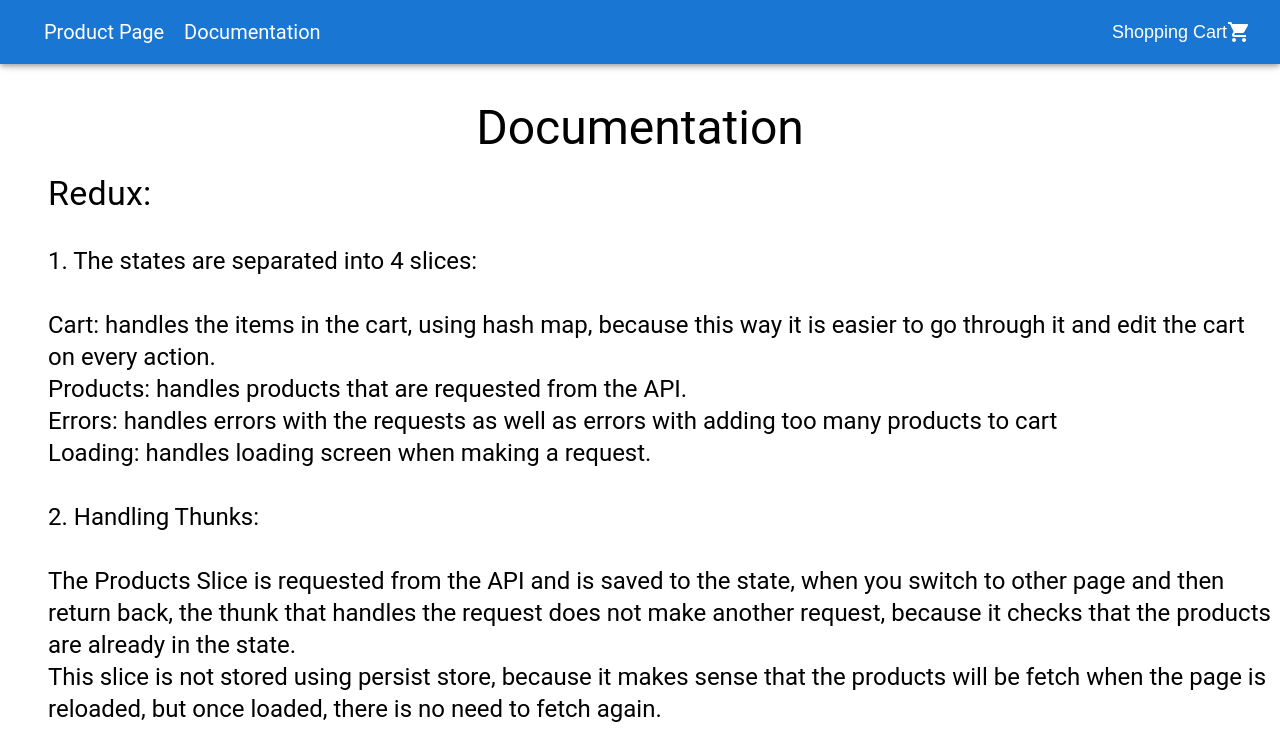
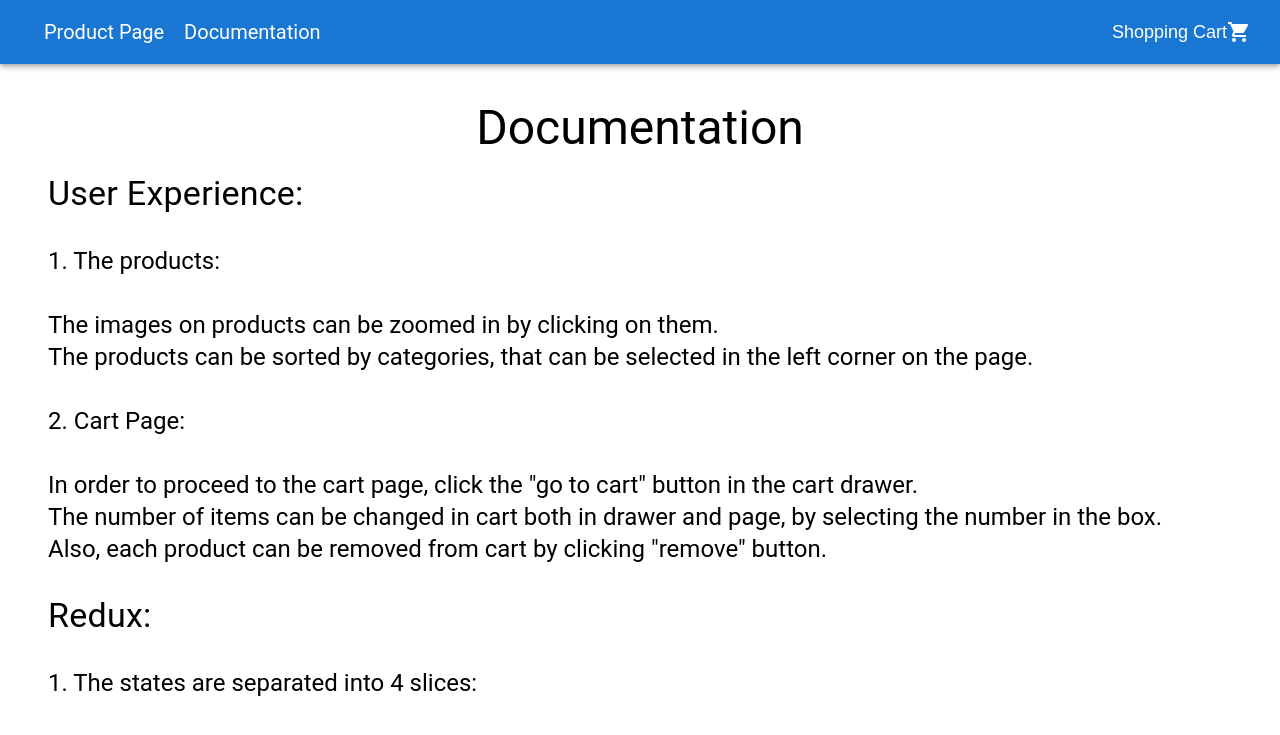
Before and after one commit to MaxKuryez/shopping-cart, a React (Create React App) app: page /documentation in a window 1280 px wide. Shown: the top 735 px of the page. Built offline with nearby package versions, Linux system fonts and the light colour scheme.

Commit message:
changed docs

```diff
--- a/src/components/pages/documentPage/documentPage.tsx
+++ b/src/components/pages/documentPage/documentPage.tsx
@@ -6,6 +6,22 @@ const DocumentPage = () => {
     <>
       <Header />
       <HeaderCopy variant="h3" component="h1" gutterBottom textAlign="center">Documentation</HeaderCopy>
+      <TypographyStyled variant="h4" component="h1">User Experience:</TypographyStyled>
+      <TypographyStyled variant="h5" component="h1">
+        1. The products:
+        <br/><br/>
+        The images on products can be zoomed in by clicking on them.
+        <br/>
+        The products can be sorted by categories, that can be selected in the left corner on the page.
+        <br/><br/>
+        2. Cart Page:
+        <br/><br/>
+        In order to proceed to the cart page, click the "go to cart" button in the cart drawer.
+        <br/>
+        The number of items can be changed in cart both in drawer and page, by selecting the number in the box.
+        <br/>
+        Also, each product can be removed from cart by clicking "remove" button.
+      </TypographyStyled>
       <TypographyStyled variant="h4" component="h1">Redux:</TypographyStyled>
       <TypographyStyled variant="h5" component="h1">
         1. The states are separated into 4 slices:
@@ -23,6 +39,9 @@ const DocumentPage = () => {
         The Products Slice is requested from the API and is saved to the state,
         when you switch to other page and then return back, the thunk that handles the request does not make another request,
         because it checks that the products are already in the state.
+        <br/>
+        Also, the categories are in this slice, they are requested from the API separately so that even if one request fails, the other
+        one will work
         <br/>
         This slice is not stored using persist store, because it makes sense that the products will be fetch when the page is reloaded,
         but once loaded, there is no need to fetch again.
```
